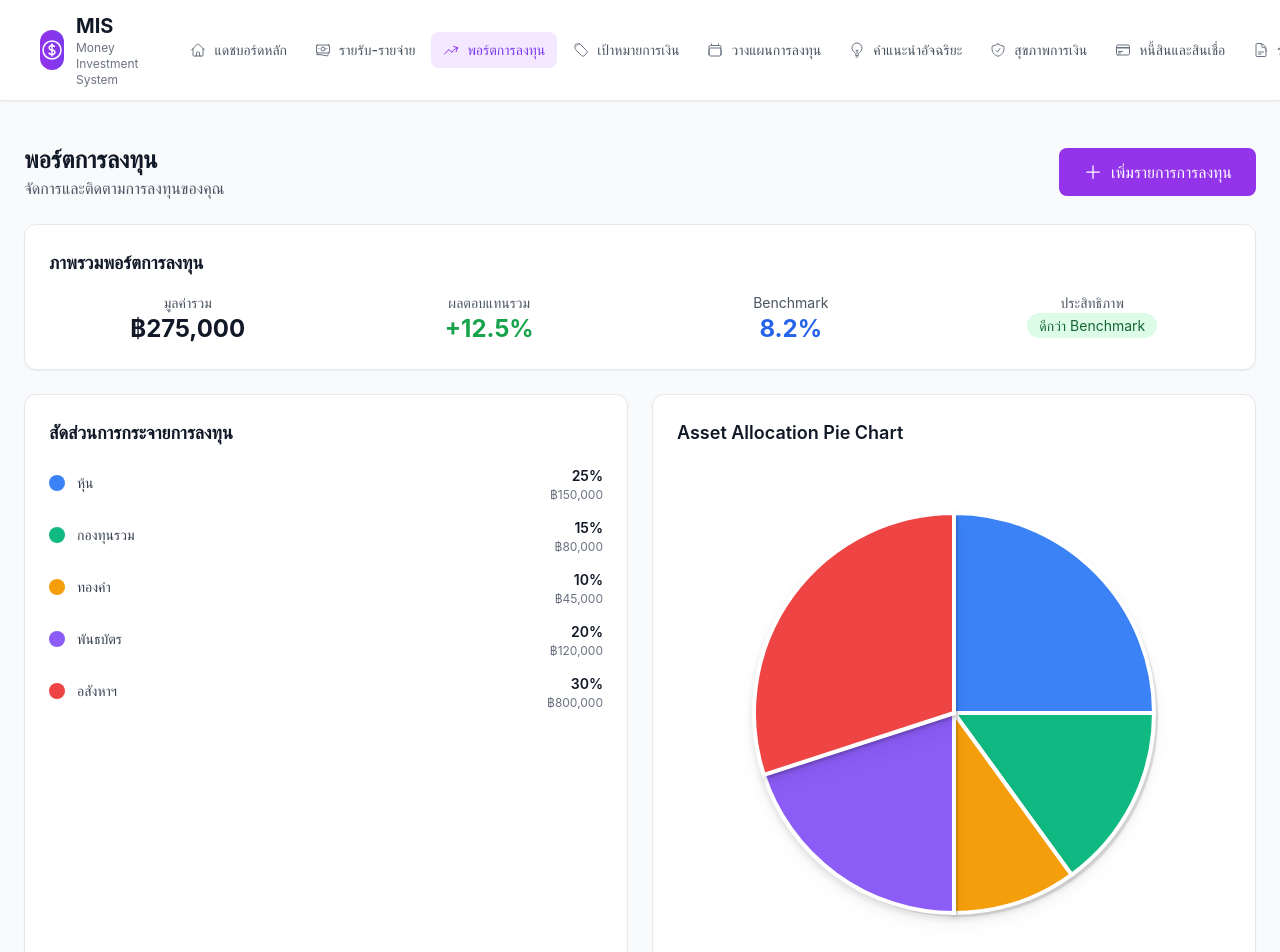
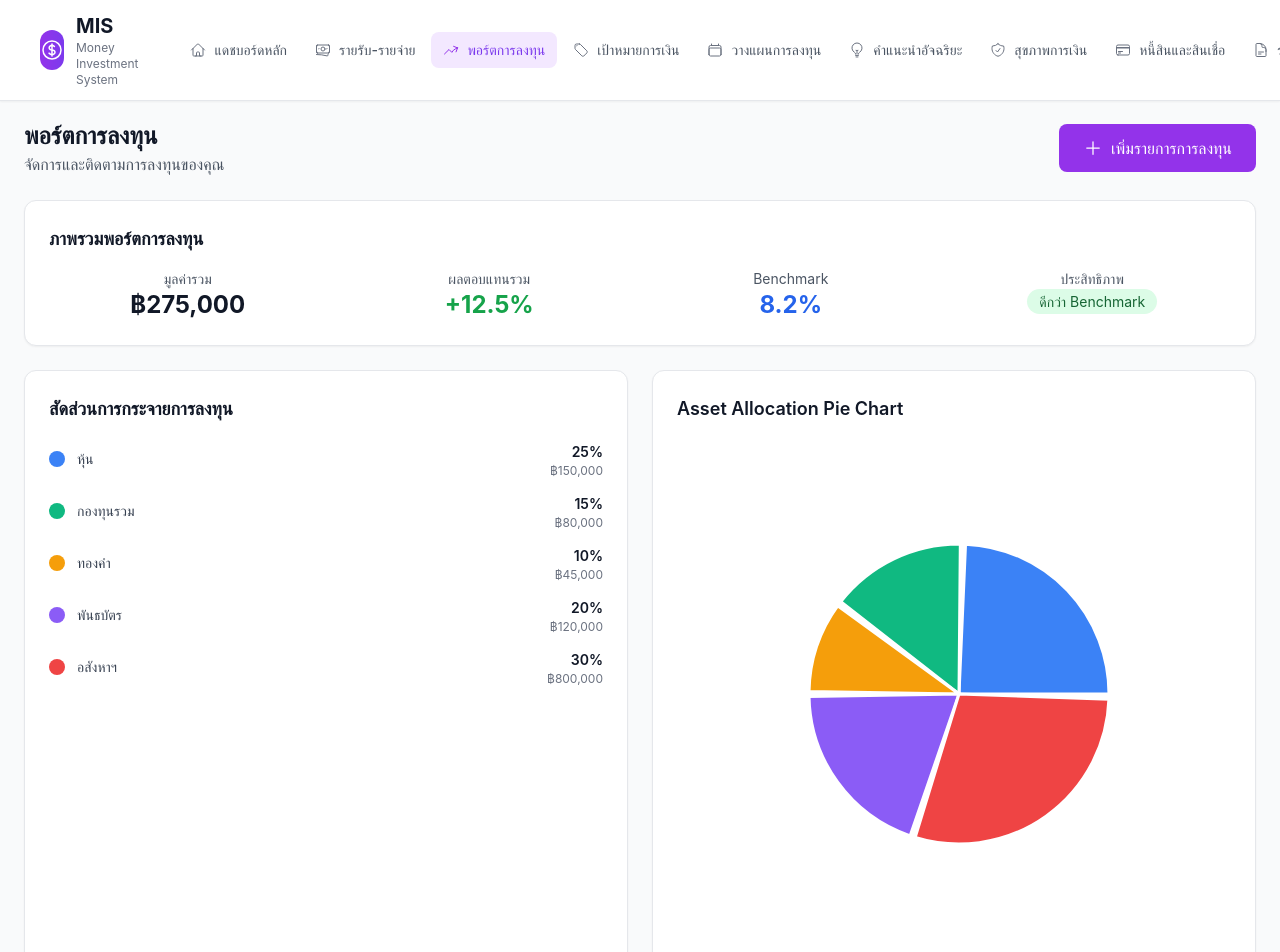
Before and after one commit to nuttapong111/money_summary, a Next.js app in the folder frontend/: page /dashboard/investment-portfolio in a window 1280 px wide. Shown: the top 952 px of the page. Built offline with nearby package versions, Linux system fonts and the light colour scheme.

Commit message:
feat: เปลี่ยน pie chart จาก SVG เป็น Recharts library

```diff
--- a/frontend/src/app/dashboard/investment-portfolio/page.tsx
+++ b/frontend/src/app/dashboard/investment-portfolio/page.tsx
@@ -11,7 +11,7 @@ import {
   PlusIcon,
   XMarkIcon
 } from '@heroicons/react/24/outline'
-import { LineChart, Line, XAxis, YAxis, CartesianGrid, Tooltip, ResponsiveContainer, Area, AreaChart } from 'recharts'
+import { LineChart, Line, XAxis, YAxis, CartesianGrid, Tooltip, ResponsiveContainer, Area, AreaChart, PieChart, Pie, Cell } from 'recharts'
 
 interface Investment {
   name: string
@@ -30,12 +30,7 @@ export default function InvestmentPortfolioPage() {
     type: 'stock',
     risk: 'medium'
   })
-  const [tooltip, setTooltip] = useState({
-    show: false,
-    text: '',
-    x: 0,
-    y: 0
-  })
+
 
   // Mock data
   const portfolio = {
@@ -132,98 +127,59 @@ export default function InvestmentPortfolioPage() {
     setShowAddForm(false)
   }
 
-  const handleMouseEnter = (e: React.MouseEvent, asset: any) => {
-    const rect = e.currentTarget.getBoundingClientRect()
 
-    setTooltip({
-      show: true,
-      text: `${asset.type}: ${asset.percentage}% (฿${asset.value?.toLocaleString()})`,
-      x: rect.left + rect.width / 2,
-      y: rect.top - 50
-    })
-  }
 
-  const handleMouseMove = (e: React.MouseEvent) => {
-    if (tooltip.show) {
-      setTooltip(prev => ({
-        ...prev,
-        x: e.clientX,
-        y: e.clientY - 50
-      }))
-    }
-  }
+  // สร้าง Pie Chart ด้วย Recharts
+  const createPieChart = () => {
+    // แปลงข้อมูลให้เข้ากับ Recharts format
+    const pieData = assetAllocation.map(asset => ({
+      name: asset.type,
+      value: asset.percentage,
+      color: asset.color === 'bg-blue-500' ? '#3b82f6' :
+             asset.color === 'bg-green-500' ? '#10b981' :
+             asset.color === 'bg-yellow-500' ? '#f59e0b' :
+             asset.color === 'bg-purple-500' ? '#8b5cf6' :
+             asset.color === 'bg-red-500' ? '#ef4444' : '#6b7280',
+      amount: asset.value
+    }))
 
-  const handleMouseLeave = () => {
-    setTooltip({
-      show: false,
-      text: '',
-      x: 0,
-      y: 0
-    })
-  }
-
-  // สร้าง Pie Chart SVG แบบ Modern
-  const createPieChart = () => {
-    const radius = 200 // เพิ่มขนาด radius จาก 80 เป็น 200
-    const centerX = 250 // ปรับ centerX จาก 100 เป็น 250 (ครึ่งหนึ่งของ 500)
-    const centerY = 250 // ปรับ centerY จาก 100 เป็น 250 (ครึ่งหนึ่งของ 500)
-    let currentAngle = 0
-
-    return assetAllocation.map((asset, index) => {
-      const percentage = asset.percentage
-      const angle = (percentage / 100) * 360
-      const startAngle = currentAngle
-      const endAngle = currentAngle + angle
-
-      currentAngle = endAngle
-
-      const startX = centerX + radius * Math.cos((startAngle - 90) * Math.PI / 180)
-      const startY = centerY + radius * Math.sin((startAngle - 90) * Math.PI / 180)
-      const endX = centerX + radius * Math.cos((endAngle - 90) * Math.PI / 180)
-      const endY = centerY + radius * Math.sin((endAngle - 90) * Math.PI / 180)
-
-      const largeArcFlag = angle > 180 ? 1 : 0
-
-      const pathData = [
-        `M ${centerX} ${centerY}`,
-        `L ${startX} ${startY}`,
-        `A ${radius} ${radius} 0 ${largeArcFlag} 1 ${endX} ${endY}`,
-        'Z'
-      ].join(' ')
-
-      // แปลงสีจาก Tailwind เป็น hex
-      const getColorHex = (colorClass: string) => {
-        switch (colorClass) {
-          case 'bg-blue-500': return '#3b82f6'
-          case 'bg-green-500': return '#10b981'
-          case 'bg-yellow-500': return '#f59e0b'
-          case 'bg-purple-500': return '#8b5cf6'
-          case 'bg-red-500': return '#ef4444'
-          default: return '#6b7280'
-        }
-      }
-
-      return (
-        <g key={index}>
-          {/* Shadow */}
-          <path
-            d={pathData}
-            fill="rgba(0,0,0,0.1)"
-            transform="translate(4,4)" // เพิ่ม shadow offset จาก 2 เป็น 4
+    return (
+      <div className="w-full h-full flex items-center justify-center">
+        <PieChart width={400} height={400}>
+          <Pie
+            data={pieData}
+            cx={200}
+            cy={200}
+            outerRadius={150}
+            innerRadius={0}
+            paddingAngle={2}
+            dataKey="value"
+          >
+            {pieData.map((entry, index) => (
+              <Cell
+                key={`cell-${index}`}
+                fill={entry.color}
+                stroke="white"
+                strokeWidth={3}
+              />
+            ))}
+          </Pie>
+          <Tooltip
+            formatter={(value: any, name: any, props: any) => [
+              `${props.payload.name}: ${value}% (฿${props.payload.amount?.toLocaleString()})`,
+              'สัดส่วน'
+            ]}
+            contentStyle={{
+              backgroundColor: 'rgba(255, 255, 255, 0.95)',
+              border: '1px solid #e5e7eb',
+              borderRadius: '8px',
+              boxShadow: '0 4px 6px rgba(0, 0, 0, 0.1)',
+              padding: '8px 12px'
+            }}
           />
-          {/* Main slice */}
-          <path
-            d={pathData}
-            fill={getColorHex(asset.color)}
-            className="hover:opacity-80 transition-all duration-300 cursor-pointer drop-shadow-lg"
-            stroke="white"
-            strokeWidth="4"
-            onMouseEnter={(e) => handleMouseEnter(e, asset)}
-            onMouseLeave={handleMouseLeave}
-          />
-        </g>
-      )
-    })
+        </PieChart>
+      </div>
+    )
   }
 
   // สร้าง Line Chart ด้วย Recharts
@@ -294,40 +250,7 @@ export default function InvestmentPortfolioPage() {
 
   return (
     <div className="space-y-6">
-      {/* CSS for tooltips */}
-      <style>{`
-        .tooltip {
-          position: fixed;
-          background: rgba(0, 0, 0, 0.9);
-          color: white;
-          padding: 8px 12px;
-          border-radius: 6px;
-          font-size: 12px;
-          white-space: nowrap;
-          z-index: 1000;
-          pointer-events: none;
-          box-shadow: 0 4px 6px rgba(0, 0, 0, 0.1);
-          opacity: 0;
-          transition: opacity 0.2s ease;
-          font-family: -apple-system, BlinkMacSystemFont, 'Segoe UI', Roboto, sans-serif;
-          transform: translateX(-50%);
-        }
-        .tooltip.show {
-          opacity: 1;
-        }
-        .tooltip::after {
-          content: '';
-          position: absolute;
-          top: 100%;
-          left: 50%;
-          transform: translateX(-50%);
-          border: 5px solid transparent;
-          border-top-color: rgba(0, 0, 0, 0.9);
-        }
-        .pie-chart-container {
-          position: relative;
-        }
-      `}</style>
+
 
       {/* Header with Add Button */}
       <div className="flex flex-col sm:flex-row sm:items-center sm:justify-between space-y-4 sm:space-y-0">
@@ -405,27 +328,9 @@ export default function InvestmentPortfolioPage() {
                 <div className="card">
           <h3 className="text-lg font-semibold text-gray-900 mb-4">Asset Allocation Pie Chart</h3>
           <div className="h-[500px] flex items-center justify-center">
-            <div
-              className="relative flex items-center justify-center w-full pie-chart-container"
-              onMouseMove={handleMouseMove}
-            >
-              {/* Pie Chart SVG */}
-              <svg width="500" height="500" className="mx-auto">
-                {createPieChart()}
-              </svg>
-
-              {/* Tooltip */}
-              {tooltip.show && (
-                <div
-                  className="tooltip show"
-                  style={{
-                    left: tooltip.x,
-                    top: tooltip.y
-                  }}
-                >
-                  {tooltip.text}
-                </div>
-              )}
+            <div className="relative flex items-center justify-center w-full">
+              {/* Pie Chart */}
+              {createPieChart()}
             </div>
           </div>
         </div>
```
